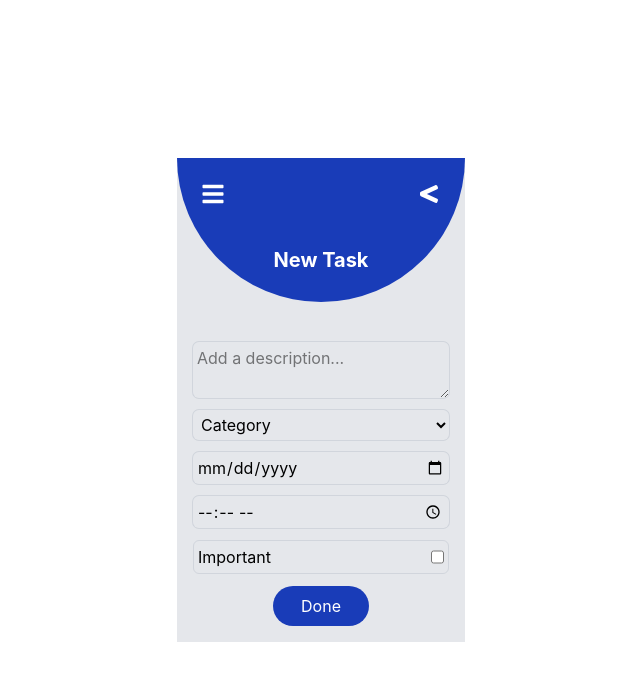
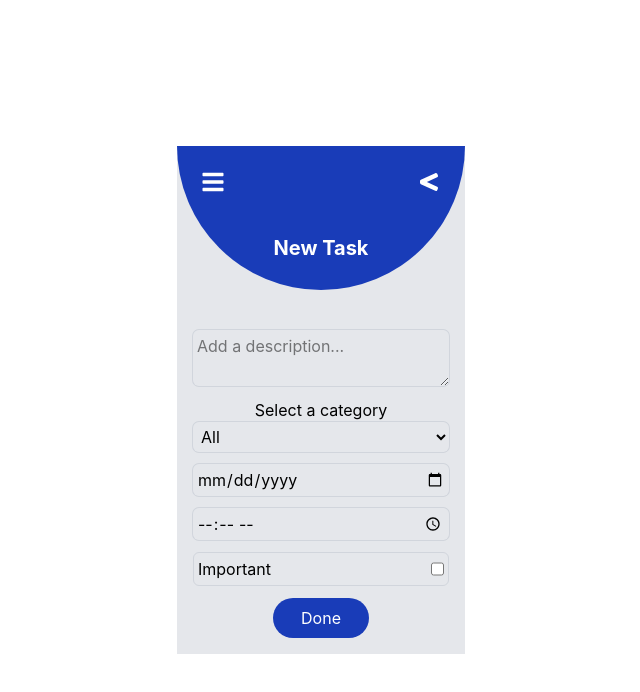
Before and after one commit to quophiBonney/collabwithnuhu, a React (Vite) app in the folder client/: page /form in a window 1280 px wide. Shown: the top 692 px of the page, without its empty margins (319-959 px from the left). Built offline with nearby package versions, Linux system fonts and the light colour scheme.

Commit message:
feat: implement Edit modal for task editing and enhance Form component with additional fields

```diff
--- /dev/null
+++ b/client/src/Edit.jsx
@@ -0,0 +1,87 @@
+import { useState } from "react"
+
+const Edit = ({ onClose }) => {
+    const [todo, setTodo] = useState({ description: "", category: "all", date: "", time: "" });
+
+    const handleChange = (e) => {
+        e.preventDefault()
+        const { name, value } = e.target
+        setTodo((pre) => (
+            {
+                ...pre,
+                [name]: value
+            }
+        ))
+    }
+    return (
+        // 1. Full-screen backdrop overlay
+        <div className='fixed inset-0 z-50 flex items-center justify-center p-4 bg-black/50 backdrop-blur-sm'>
+
+            {/* 2. Modal card container */}
+            <div className='relative w-full max-w-md p-6 transition-all transform bg-white rounded-2xl shadow-2xl'>
+
+                {/* 3. Close Button (X) */}
+                <button
+                    onClick={onClose}
+                    className='absolute top-4 right-4 text-gray-400 hover:text-gray-600 transition-colors text-xl font-medium'
+                    aria-label="Close modal"
+                >
+                    &times;
+                </button>
+
+                {/* 4. Modal Header */}
+                <h2 className='text-xl font-semibold text-gray-800 mb-4'>
+                    Edit Task
+                </h2>
+
+                {/* 5. Form */}
+                <form action="" onSubmit={(e) => e.preventDefault()} className='flex flex-col gap-4'>
+                    <div>
+                        <label className='block text-sm font-medium text-gray-600 mb-1'>
+                            Description
+                        </label>
+                        <input
+                            type="text"
+                            placeholder='Edit your task...'
+                            className='w-full px-3 py-2 border border-gray-200 outline-none rounded-xl focus:border-blue-500 focus:ring-4 focus:ring-blue-100 transition-all text-gray-700'
+                        />
+                    </div>
+                    {/* category */}
+                    <div className="">Select a category</div>
+                    <select name="category" value={todo.category} onChange={handleChange} id="" className="w-full p-1 mb-3 outline-none ring ring-gray-300 rounded-md" >
+                        <option value="all">All</option>
+                        <option value="home">Home</option>
+                        <option value="work">Work</option>
+                        <option value="fun">Fun</option>
+                    </select>
+
+                    {/* date */}
+                    <input type="date" value={todo.date} name="date" onChange={handleChange} className="w-full p-1 mb-3 outline-none ring ring-gray-300 rounded-md" />
+                    {/* time */}
+                    <input type="time" value={todo.time} name="time" onChange={handleChange} className="w-full p-1 mb-3 outline-none ring ring-gray-300 rounded-md" />
+                    {/* important */}
+                    <div className="flex justify-between w-full border border-gray-300 p-1 rounded-md mb-3"><div>Important</div> <input type="checkbox" name="important" checked={isImportant === "yes"} onChange={(e) => setIsImportant(e.target.checked ? "yes" : "no")} id="" /></div>
+
+                    {/* Action Buttons */}
+                    <div className='flex justify-end gap-3 mt-2'>
+                        <button
+                            type="button"
+                            onClick={onClose}
+                            className='px-4 py-2 text-sm font-medium text-gray-600 bg-gray-100 rounded-xl hover:bg-gray-200 transition-colors'
+                        >
+                            Cancel
+                        </button>
+                        <button
+                            type="submit"
+                            className='px-5 py-2 text-sm font-medium text-white bg-blue-600 rounded-xl hover:bg-blue-700 shadow-md shadow-blue-500/25 transition-all active:scale-[0.98]'
+                        >
+                            Save Changes
+                        </button>
+                    </div>
+                </form>
+            </div>
+        </div>
+    )
+}
+
+export default Edit
--- a/client/src/Form.jsx
+++ b/client/src/Form.jsx
@@ -2,23 +2,42 @@ import { useState } from "react";
 import axios from "axios";
 import "./App.css";
 import { FaBars, FaLessThan} from "react-icons/fa"
+import { useNavigate } from "react-router-dom";
 
 function Form({ onClose }) {
-  const [todo, setTodo] = useState({ name: "", description: "", status: "" });
-  const [success, setSuccessful] = useState("")
+  const [success, setSuccess] = useState("")
   const [error, setError] = useState("")
+  const [isImportant, setIsImportant] = useState("no")
+  const [todo, setTodo] = useState({ description: "", category: "all", date:"", time:""});
+  const navigate = useNavigate()
 
   const handleChange = (e) => {
     const { name, value } = e.target;
     setTodo((pre) => ({ ...pre, [name]: value }));
   };
+
+  const todoForm = {
+    ...todo,
+    important: isImportant
+  }
   const handleSubmit = async (e) => {
     e.preventDefault();
     try {
-      const res = await axios.post("http://localhost:5000/api/v1/todo", todo);
+      const res = await axios.post("http://localhost:5000/api/v1/todo", todoForm);
       console.log(res.data);
+      console.log(todoForm)
+      setSuccess(res.data.message || "Todo added successfully")
+
+      setTimeout(() => {
+        setSuccess("")
+        navigate("/")
+      }, 3000);
     } catch (error) {
       console.log("Error:", error);
+      setError(error.response?.data?.message || "Something went wrong")
+      setTimeout(() => {
+        setError("")
+      }, 3000);
     }
   };
   return (
@@ -28,29 +47,32 @@ function Form({ onClose }) {
         <div className="bg-blue-800 text-white pt-6 h-42 md:h-36 rounded-b-[150px]">
         <div className="flex justify-between px-6 text-xl md:text-2xl">
           <FaBars />
-          <FaLessThan />
+          <FaLessThan onClick={() => navigate("/")} />
         </div>
         <div className="text-center text-xl md:text-3xl md:text-xl pt-16 md:pt-10 font-bold">New Task</div>
       </div>
 
       <div>
-        <form action="" className="flex flex-col items-center mt-6 p-4">
+        <form action="" onSubmit={handleSubmit} className="flex flex-col items-center mt-6 p-4">
+          {error && (<p className="text-red-600 p-2 bg-red-200 rounded-md w-full mb-2 text-center">{error}</p>)}
+          {success && (<p className="text-green-600 p-2 bg-green-200 rounded-md w-full mb-2 text-center">{success}</p>)}
           {/* description */}
-          <textarea type="text" placeholder="Add a description..." className="w-full h-14 p-1 mb-3 outline-none ring ring-gray-300 focus:ring-blue-500 rounded-md" />
+          <textarea type="text" name="description" value={todo.description} onChange={handleChange} placeholder="Add a description..." className="w-full h-14 p-1 mb-3 outline-none ring ring-gray-300 focus:ring-blue-500 rounded-md" />
           {/* category */}
-          <select name="" id="" className="w-full p-1 mb-3 outline-none ring ring-gray-300 rounded-md" >
-            <option value="">Category</option>
-            <option value="">cat1</option>
-            <option value="">cat2</option>
-            <option value="">cat3</option>
+          <div className="">Select a category</div>
+          <select name="category" value={todo.category} onChange={handleChange} id="" className="w-full p-1 mb-3 outline-none ring ring-gray-300 rounded-md" >
+            <option value="all">All</option>
+            <option value="home">Home</option>
+            <option value="work">Work</option>
+            <option value="fun">Fun</option>
           </select>
 
           {/* date */}
-          <input type="date" placeholder="Add a description..." className="w-full p-1 mb-3 outline-none ring ring-gray-300 rounded-md" />
+          <input type="date" value={todo.date} name="date" onChange={handleChange}  className="w-full p-1 mb-3 outline-none ring ring-gray-300 rounded-md" />
           {/* time */}
-          <input type="time" placeholder="Add a description..." className="w-full p-1 mb-3 outline-none ring ring-gray-300 rounded-md" />
+          <input type="time" value={todo.time} name="time" onChange={handleChange} className="w-full p-1 mb-3 outline-none ring ring-gray-300 rounded-md" />
           {/* important */}
-          <p className="flex justify-between w-full border border-gray-300 p-1 rounded-md mb-3"><div>Important</div> <input type="checkbox" name="" id="" /></p>
+          <div className="flex justify-between w-full border border-gray-300 p-1 rounded-md mb-3"><div>Important</div> <input type="checkbox" name="important" checked={isImportant === "yes"} onChange={(e) => setIsImportant(e.target.checked ? "yes" : "no")} id="" /></div>
 
           <button className="bg-blue-800 w-24 p-2 rounded-full text-white">Done</button>
         </form>
--- a/client/src/Home.jsx
+++ b/client/src/Home.jsx
@@ -4,9 +4,11 @@ import Form from "./Form"
 import "./App.css";
 import { todos } from "./data";
 import { FaEdit, FaTrash, FaPlusSquare, FaBars, FaLessThan } from "react-icons/fa"
+import Edit from "./Edit";
 
 function Home() {
     const [todo, setTodo] = useState([]);
+    const [showEditForm, setShowEditForm] = useState(false)
     const date = new Date().toDateString()
     const fetchTodo = async (e) => {
         if (e) e.preventDefault();
@@ -24,6 +26,10 @@ function Home() {
         console.log(todos);
 
     }, [])
+
+    const handleDelete = async (id) => {
+
+    }
 
     return (
 
@@ -49,13 +55,20 @@ function Home() {
                     {/* All items */}
                     <div>
                         {todo.map((tod) => (
-                            <div className="flex justify-between items-center m-2 bg-gray-400/20 rounded-md py-1 px-2">
-                                <div>
-                                    <div className="text-medium font-medium">{tod.name}</div>
-                                    <div className="text-sm text-gray-500">{tod.status}</div>
+                            <div className={`flex justify-between items-center m-2 bg-gray-400/20 rounded-md py-1 px-2 `}>
+                                <div >
+                                    <div className="text-medium font-medium">{tod.description}</div>
+                                    <div className="flex gap-4">
+                                        <div className="text-sm text-gray-500 text-xs">{tod.time}</div>
+                                        <div className="text-sm text-gray-500 text-xs">{tod.date}</div>
+                                    </div>
+                                    <div className="flex gap-4">
+                                    <div className="text-sm text-gray-500">{tod.category}</div>
+                                    <div className="text-red-500 text-sm">{tod.important === "yes" ? "important"  : "" }</div>
+                                    </div>
                                 </div>
                                 <div className="flex text-md gap-2">
-                                    <FaEdit className="text-blue-500" />
+                                    <FaEdit className="text-blue-500" onClick={() => setShowEditForm(true)} />
                                     <FaTrash className="text-red-500" />
                                 </div>
                             </div>
@@ -63,6 +76,7 @@ function Home() {
                     </div>
                 </div>
             </div>
+            {showEditForm && (<Edit onClose={() => setShowEditForm(false)} />)}
         </div>
     );
 }
```
